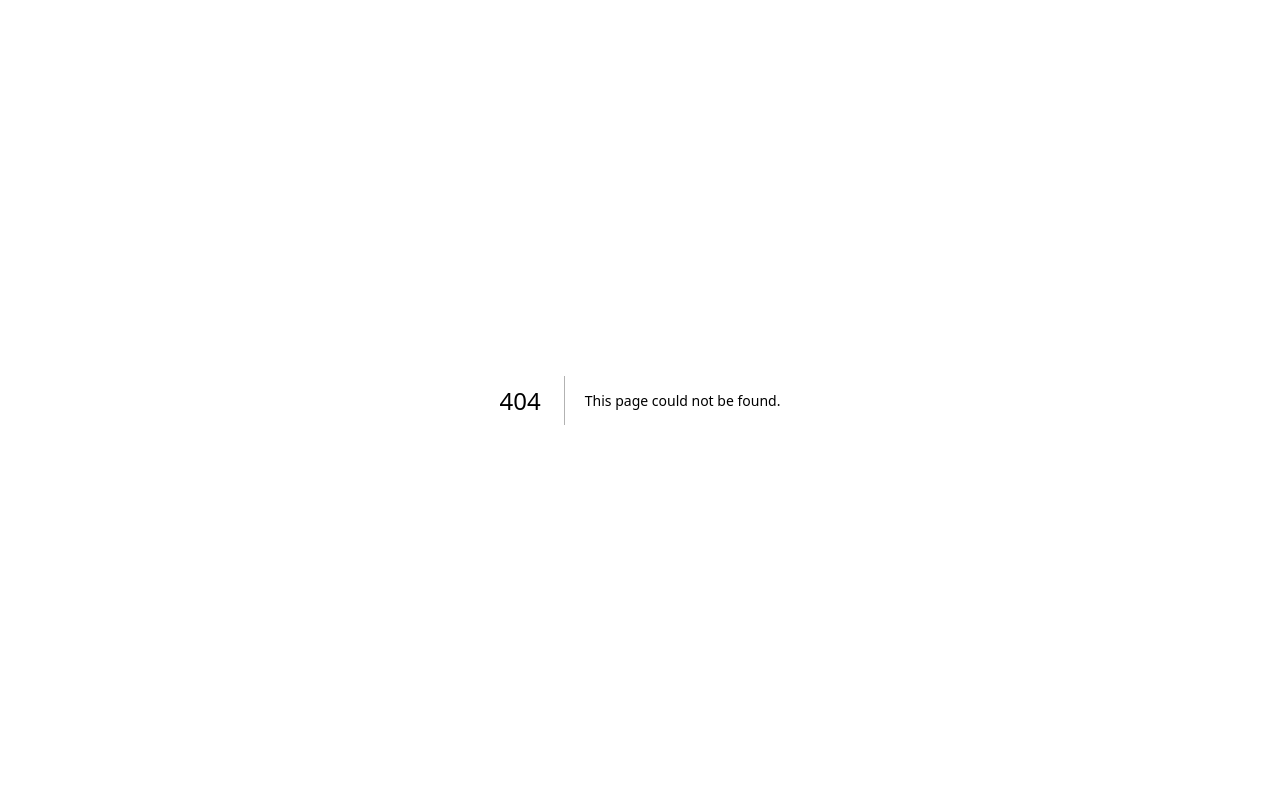
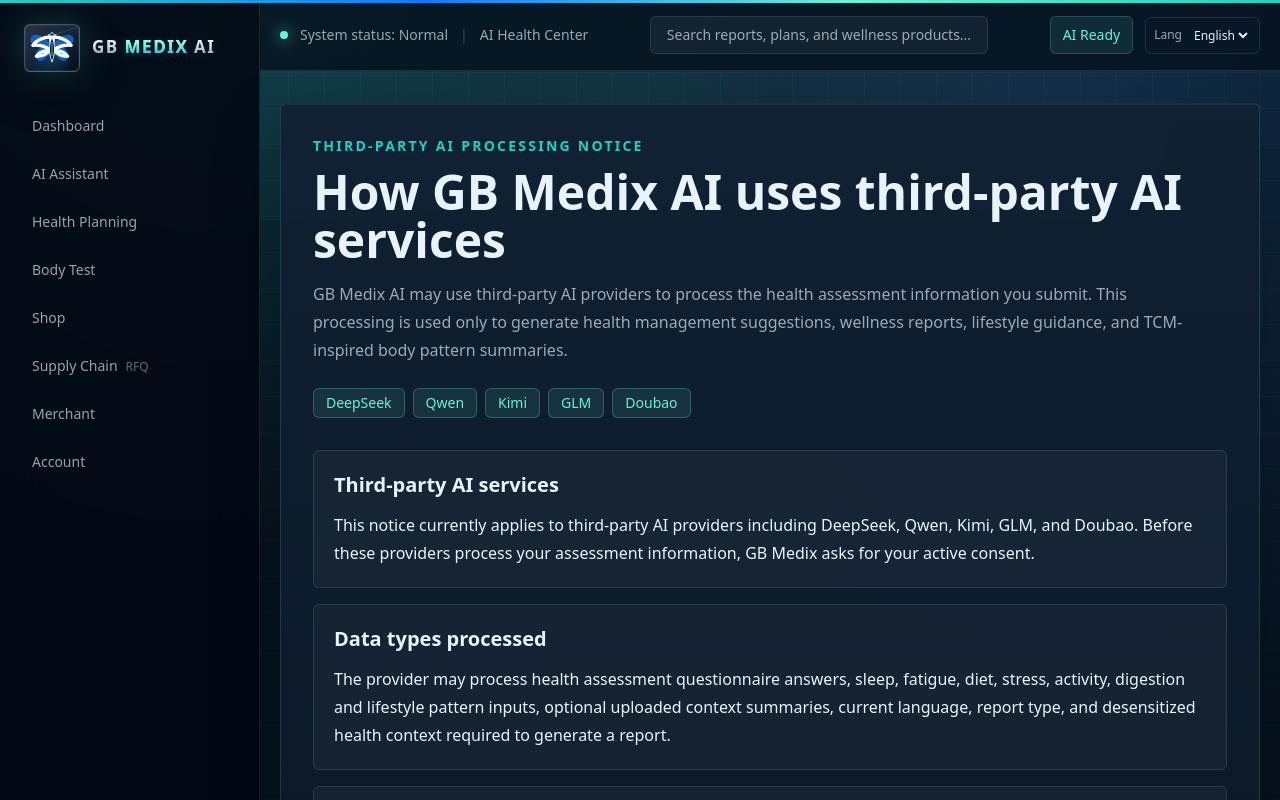
Before and after one commit to mdshahin677546-ops/gb-medix-ai-platform, a Next.js app: page /1/third-party-ai-privacy in a window 1280 px wide. Before the commit this address had no page. Shown: the top 800 px of the page. Built offline with nearby package versions, Linux system fonts and the light colour scheme.

Commit message:
Publish third-party AI privacy notice page

```diff
--- a/app/[lang]/dashboard/ai-consent-manager.tsx
+++ b/app/[lang]/dashboard/ai-consent-manager.tsx
@@ -1,5 +1,6 @@
 "use client";
 
+import Link from "next/link";
 import { useState } from "react";
 import type { Lang } from "@/lib/lang";
 
@@ -56,6 +57,14 @@
               ? "\u67e5\u770b\u6216\u64a4\u56de\u5f53\u524d AI Provider \u7684\u7b2c\u4e09\u65b9\u5904\u7406\u540c\u610f\u3002"
               : "Review or revoke consent for the current AI provider."}
           </p>
+          <Link
+            href={`/${lang}/third-party-ai-privacy`}
+            className="mt-2 inline-flex text-sm font-medium text-mint underline-offset-4 hover:underline"
+          >
+            {lang === "zh"
+              ? "\u67e5\u770b\u7b2c\u4e09\u65b9 AI \u5904\u7406\u8bf4\u660e"
+              : "Read third-party AI processing notice"}
+          </Link>
         </div>
         <span className="rounded-md border border-white/10 px-3 py-1 text-xs text-ink/60">
           {status.provider}
--- a/app/[lang]/tcm-check/tcm-check-form.tsx
+++ b/app/[lang]/tcm-check/tcm-check-form.tsx
@@ -1,5 +1,6 @@
 "use client";
 
+import Link from "next/link";
 import { useRouter } from "next/navigation";
 import { useEffect, useRef, useState, type DragEvent, type FormEvent } from "react";
 import { copy, type Lang } from "@/lib/lang";
@@ -220,6 +221,14 @@
               ? "\u6211\u540c\u610f GB Medix \u4f7f\u7528\u7b2c\u4e09\u65b9 AI \u670d\u52a1\u5904\u7406\u6211\u63d0\u4ea4\u7684\u5065\u5eb7\u8bc4\u4f30\u4fe1\u606f\uff0c\u7528\u4e8e\u751f\u6210\u5065\u5eb7\u7ba1\u7406\u5efa\u8bae\u3002\u6211\u7406\u89e3\u8be5\u670d\u52a1\u4e0d\u6784\u6210\u533b\u7597\u8bca\u65ad\u3001\u6cbb\u7597\u6216\u5904\u65b9\u3002"
               : "I agree that GB Medix may use third-party AI services to process the health assessment information I submit in order to generate health management guidance. I understand this service does not provide medical diagnosis, treatment, or prescriptions."}
           </p>
+          <Link
+            href={`/${lang}/third-party-ai-privacy`}
+            className="mt-3 inline-flex text-sm font-medium text-mint underline-offset-4 hover:underline"
+          >
+            {lang === "zh"
+              ? "\u67e5\u770b\u5b8c\u6574\u7b2c\u4e09\u65b9 AI \u5904\u7406\u8bf4\u660e"
+              : "Read the full third-party AI processing notice"}
+          </Link>
           <label className="mt-4 flex items-start gap-3 rounded-md border border-amber/20 bg-white/45 p-3 text-sm text-ink/75">
             <input
               type="checkbox"
--- /dev/null
+++ b/app/[lang]/third-party-ai-privacy/page.tsx
@@ -0,0 +1,150 @@
+import Link from "next/link";
+import { Shell } from "@/components/Shell";
+import { getLang, type Lang } from "@/lib/lang";
+
+const providers = ["DeepSeek", "Qwen", "Kimi", "GLM", "Doubao"];
+
+const content = {
+  en: {
+    eyebrow: "Third-party AI processing notice",
+    title: "How GB Medix AI uses third-party AI services",
+    intro:
+      "GB Medix AI may use third-party AI providers to process the health assessment information you submit. This processing is used only to generate health management suggestions, wellness reports, lifestyle guidance, and TCM-inspired body pattern summaries.",
+    back: "Back to health assessment",
+    sections: [
+      {
+        title: "Third-party AI services",
+        body:
+          "This notice currently applies to third-party AI providers including DeepSeek, Qwen, Kimi, GLM, and Doubao. Before these providers process your assessment information, GB Medix asks for your active consent."
+      },
+      {
+        title: "Data types processed",
+        body:
+          "The provider may process health assessment questionnaire answers, sleep, fatigue, diet, stress, activity, digestion and lifestyle pattern inputs, optional uploaded context summaries, current language, report type, and desensitized health context required to generate a report."
+      },
+      {
+        title: "Processing purpose",
+        body:
+          "Third-party AI processing is used to support AI health assessment, free health result generation, Premium AI health report generation, lifestyle guidance, and health management recommendations."
+      },
+      {
+        title: "Data minimization",
+        body:
+          "GB Medix is designed to avoid sending email, user ID, payment ID, Stripe session ID, entitlement ID, IP address, auth session data, raw database records, admin fields, secrets, or API keys to AI providers."
+      },
+      {
+        title: "Withdrawal of consent",
+        body:
+          "You can revoke consent from your dashboard. After consent is revoked, third-party AI providers cannot be used again for your account until you accept the notice again. Revocation prevents future third-party AI processing, but it does not automatically delete historical reports."
+      },
+      {
+        title: "Non-medical disclaimer",
+        body:
+          "GB Medix AI provides health management guidance and lifestyle education. It does not provide medical diagnosis, treatment, prescriptions, disease probability, or clinical triage. It is not a replacement for a licensed healthcare professional."
+      }
+    ]
+  },
+  zh: {
+    eyebrow: "\u7b2c\u4e09\u65b9 AI \u5904\u7406\u8bf4\u660e",
+    title: "GB Medix AI \u5982\u4f55\u4f7f\u7528\u7b2c\u4e09\u65b9 AI \u670d\u52a1",
+    intro:
+      "GB Medix AI \u53ef\u80fd\u4f7f\u7528\u7b2c\u4e09\u65b9 AI Provider \u5904\u7406\u4f60\u63d0\u4ea4\u7684\u5065\u5eb7\u8bc4\u4f30\u4fe1\u606f\u3002\u8be5\u5904\u7406\u4ec5\u7528\u4e8e\u751f\u6210\u5065\u5eb7\u7ba1\u7406\u5efa\u8bae\u3001\u5065\u5eb7\u62a5\u544a\u3001\u751f\u6d3b\u65b9\u5f0f\u6307\u5bfc\u548c\u4e2d\u533b\u542f\u53d1\u7684\u4f53\u8d28\u6a21\u5f0f\u603b\u7ed3\u3002",
+    back: "\u8fd4\u56de\u5065\u5eb7\u8bc4\u4f30",
+    sections: [
+      {
+        title: "\u7b2c\u4e09\u65b9 AI \u670d\u52a1",
+        body:
+          "\u672c\u8bf4\u660e\u5f53\u524d\u9002\u7528\u4e8e DeepSeek\u3001Qwen\u3001Kimi\u3001GLM\u3001Doubao \u7b49\u7b2c\u4e09\u65b9 AI Provider\u3002\u5728\u8fd9\u4e9b Provider \u5904\u7406\u4f60\u7684\u8bc4\u4f30\u4fe1\u606f\u524d\uff0cGB Medix \u4f1a\u8981\u6c42\u4f60\u4e3b\u52a8\u540c\u610f\u3002"
+      },
+      {
+        title: "\u5904\u7406\u7684\u6570\u636e\u7c7b\u578b",
+        body:
+          "Provider \u53ef\u80fd\u5904\u7406\u5065\u5eb7\u8bc4\u4f30\u95ee\u5377\u7b54\u6848\uff0c\u7761\u7720\u3001\u75b2\u52b3\u3001\u996e\u98df\u3001\u538b\u529b\u3001\u6d3b\u52a8\u3001\u6d88\u5316\u548c\u751f\u6d3b\u65b9\u5f0f\u6a21\u5f0f\u8f93\u5165\uff0c\u53ef\u9009\u4e0a\u4f20\u7684\u4e0a\u4e0b\u6587\u6458\u8981\uff0c\u5f53\u524d\u8bed\u8a00\uff0c\u62a5\u544a\u7c7b\u578b\uff0c\u4ee5\u53ca\u751f\u6210\u62a5\u544a\u6240\u9700\u7684\u53bb\u6807\u8bc6\u5316\u5065\u5eb7\u4e0a\u4e0b\u6587\u3002"
+      },
+      {
+        title: "\u5904\u7406\u76ee\u7684",
+        body:
+          "\u7b2c\u4e09\u65b9 AI \u5904\u7406\u4ec5\u7528\u4e8e\u652f\u6301 AI \u5065\u5eb7\u8bc4\u4f30\u3001\u514d\u8d39\u5065\u5eb7\u7ed3\u679c\u751f\u6210\u3001Premium AI \u5065\u5eb7\u62a5\u544a\u751f\u6210\u3001\u751f\u6d3b\u65b9\u5f0f\u6307\u5bfc\u548c\u5065\u5eb7\u7ba1\u7406\u5efa\u8bae\u3002"
+      },
+      {
+        title: "\u6570\u636e\u6700\u5c0f\u5316",
+        body:
+          "GB Medix \u7684\u8bbe\u8ba1\u76ee\u6807\u662f\u907f\u514d\u5411 AI Provider \u53d1\u9001\u90ae\u7bb1\u3001\u7528\u6237 ID\u3001\u652f\u4ed8 ID\u3001Stripe session ID\u3001\u6743\u76ca ID\u3001IP \u5730\u5740\u3001\u767b\u5f55 session \u6570\u636e\u3001\u539f\u59cb\u6570\u636e\u5e93\u8bb0\u5f55\u3001\u7ba1\u7406\u5b57\u6bb5\u3001\u5bc6\u94a5\u6216 API key\u3002"
+      },
+      {
+        title: "\u64a4\u56de\u540c\u610f",
+        body:
+          "\u4f60\u53ef\u4ee5\u5728\u7528\u6237\u5065\u5eb7\u4e2d\u5fc3\u64a4\u56de\u540c\u610f\u3002\u64a4\u56de\u540e\uff0c\u5728\u4f60\u91cd\u65b0\u540c\u610f\u524d\uff0c\u7b2c\u4e09\u65b9 AI Provider \u4e0d\u4f1a\u518d\u7528\u4e8e\u4f60\u7684\u8d26\u6237\u3002\u64a4\u56de\u4f1a\u963b\u6b62\u672a\u6765\u7684\u7b2c\u4e09\u65b9 AI \u5904\u7406\uff0c\u4f46\u4e0d\u4f1a\u81ea\u52a8\u5220\u9664\u5386\u53f2\u62a5\u544a\u3002"
+      },
+      {
+        title: "\u975e\u533b\u7597\u8bca\u65ad\u58f0\u660e",
+        body:
+          "GB Medix AI \u4ec5\u63d0\u4f9b\u5065\u5eb7\u7ba1\u7406\u5efa\u8bae\u548c\u751f\u6d3b\u65b9\u5f0f\u6559\u80b2\u3002\u5b83\u4e0d\u63d0\u4f9b\u533b\u7597\u8bca\u65ad\u3001\u6cbb\u7597\u3001\u5904\u65b9\u3001\u75be\u75c5\u6982\u7387\u6216\u4e34\u5e8a\u5206\u8bca\u5efa\u8bae\uff0c\u4e5f\u4e0d\u66ff\u4ee3\u6301\u7167\u533b\u7597\u4e13\u4e1a\u4eba\u5458\u3002"
+      }
+    ]
+  }
+} satisfies Record<"en" | "zh", {
+  eyebrow: string;
+  title: string;
+  intro: string;
+  back: string;
+  sections: Array<{ title: string; body: string }>;
+}>;
+
+export default function ThirdPartyAIPrivacyPage({
+  params
+}: {
+  params: { lang: string };
+}) {
+  const lang = getLang(params.lang);
+  const text = lang === "zh" ? content.zh : content.en;
+
+  return (
+    <Shell lang={lang}>
+      <article className="glass-panel rounded-md p-6 sm:p-8">
+        <p className="text-sm font-semibold uppercase tracking-[0.16em] text-leaf">
+          {text.eyebrow}
+        </p>
+        <h1 className="mt-3 max-w-4xl text-4xl font-semibold text-ink sm:text-5xl">
+          {text.title}
+        </h1>
+        <p className="mt-4 max-w-4xl text-base leading-7 text-ink/70">
+          {text.intro}
+        </p>
+
+        <div className="mt-6 flex flex-wrap gap-2">
+          {providers.map((provider) => (
+            <span
+              key={provider}
+              className="rounded-md border border-mint/25 bg-mint/10 px-3 py-1 text-sm text-mint"
+            >
+              {provider}
+            </span>
+          ))}
+        </div>
+
+        <div className="mt-8 grid gap-4">
+          {text.sections.map((section) => (
+            <section key={section.title} className="rounded-md border border-white/10 bg-white/[0.04] p-5">
+              <h2 className="text-xl font-semibold text-ink">{section.title}</h2>
+              <p className="mt-3 leading-7 text-ink/68">{section.body}</p>
+            </section>
+          ))}
+        </div>
+
+        <div className="mt-8 rounded-md border border-amber/25 bg-amber/10 p-4 text-sm leading-6 text-ink/72">
+          {lang === "zh"
+            ? "\u5982\u679c\u4f60\u6709\u7d27\u6025\u5065\u5eb7\u95ee\u9898\u6216\u9700\u8981\u533b\u7597\u51b3\u7b56\uff0c\u8bf7\u8054\u7cfb\u6301\u7167\u533b\u7597\u4e13\u4e1a\u4eba\u5458\u6216\u5f53\u5730\u7d27\u6025\u670d\u52a1\u3002"
+            : "If you have urgent health concerns or need medical decisions, contact a licensed healthcare professional or local emergency services."}
+        </div>
+
+        <Link
+          href={`/${lang}/tcm-check`}
+          className="mt-6 inline-flex rounded-md border border-mint/30 px-5 py-3 font-semibold text-mint transition hover:bg-mint/10"
+        >
+          {text.back}
+        </Link>
+      </article>
+    </Shell>
+  );
+}
```
